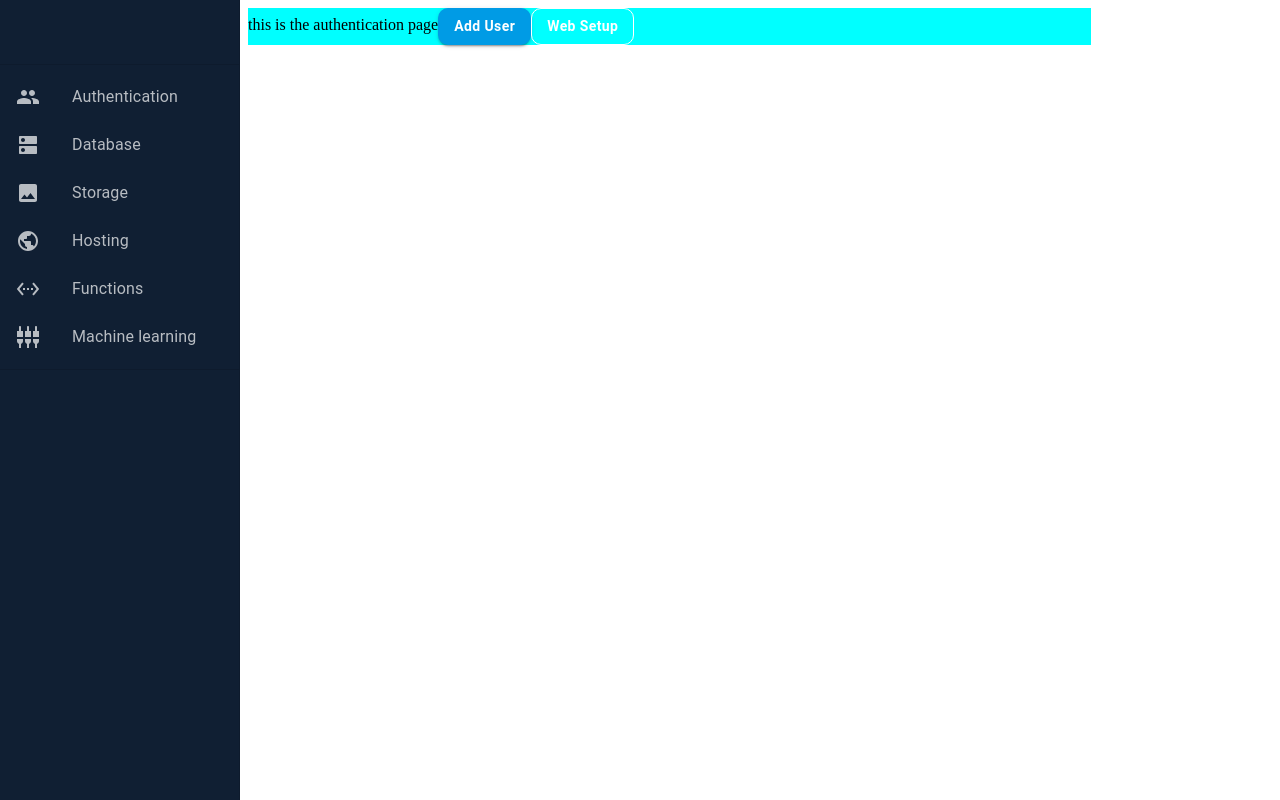
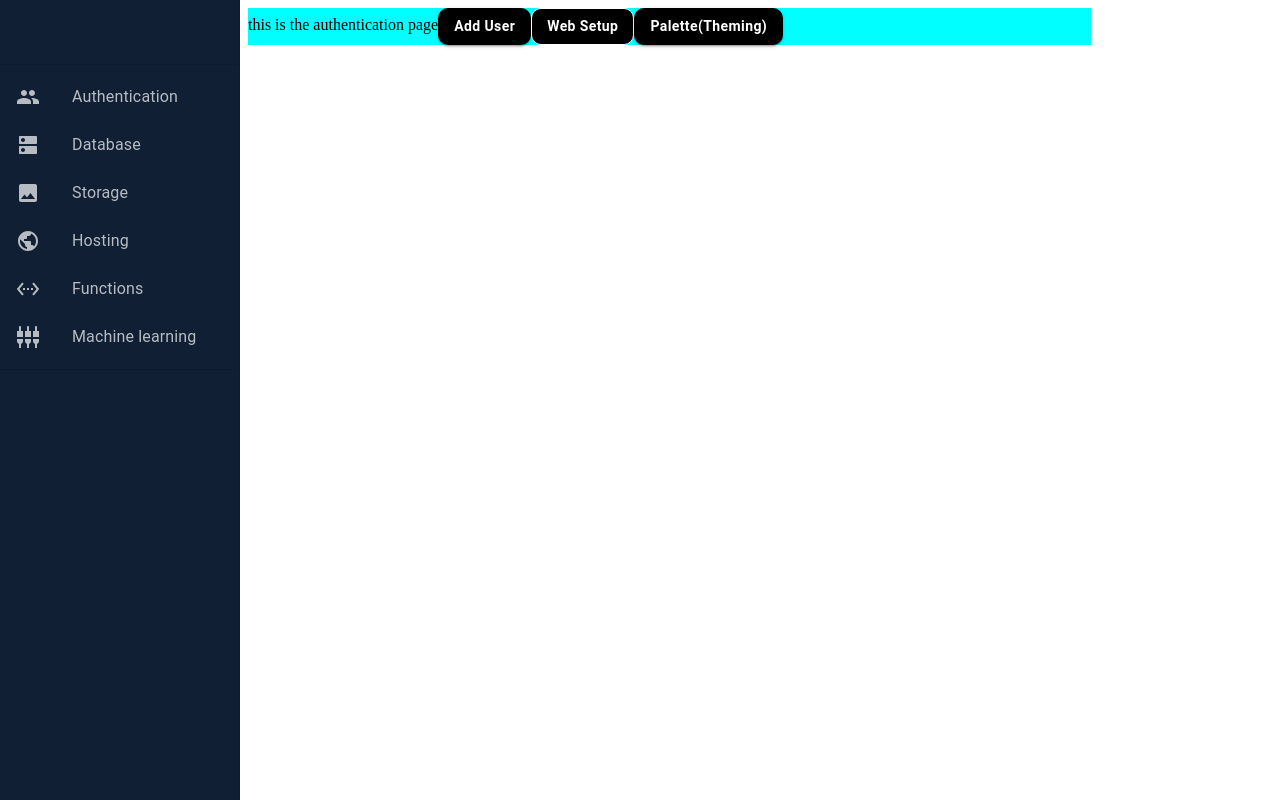
Before and after one commit to josephuche1/Material-ui-tutorials, a React (Create React App) app: page /authentication in a window 1280 px wide. Built offline with nearby package versions, Linux system fonts and the light colour scheme.

Commit message:
Using  keyword to forcefully override styles globally

```diff
--- a/src/dashboardTheme.ts
+++ b/src/dashboardTheme.ts
@@ -8,7 +8,7 @@ export const dashboardTheme = createTheme({
         // Name of the slot
         root: {
           // Some CSS
-          fontSize: '1rem',
+          backgroundColor: 'black !important',
         },
       },
     },
--- a/src/pages/Authentication/Authentication.tsx
+++ b/src/pages/Authentication/Authentication.tsx
@@ -40,6 +40,14 @@ const Authentication = () => {
       >
         Web Setup
       </CommonButton>
+
+      <CommonButton
+        variant="contained"
+        sx={buttonStyles}
+        color="primary"
+      >
+        Palette(theming)
+      </CommonButton>
     </Grid>
   )
 }
```
